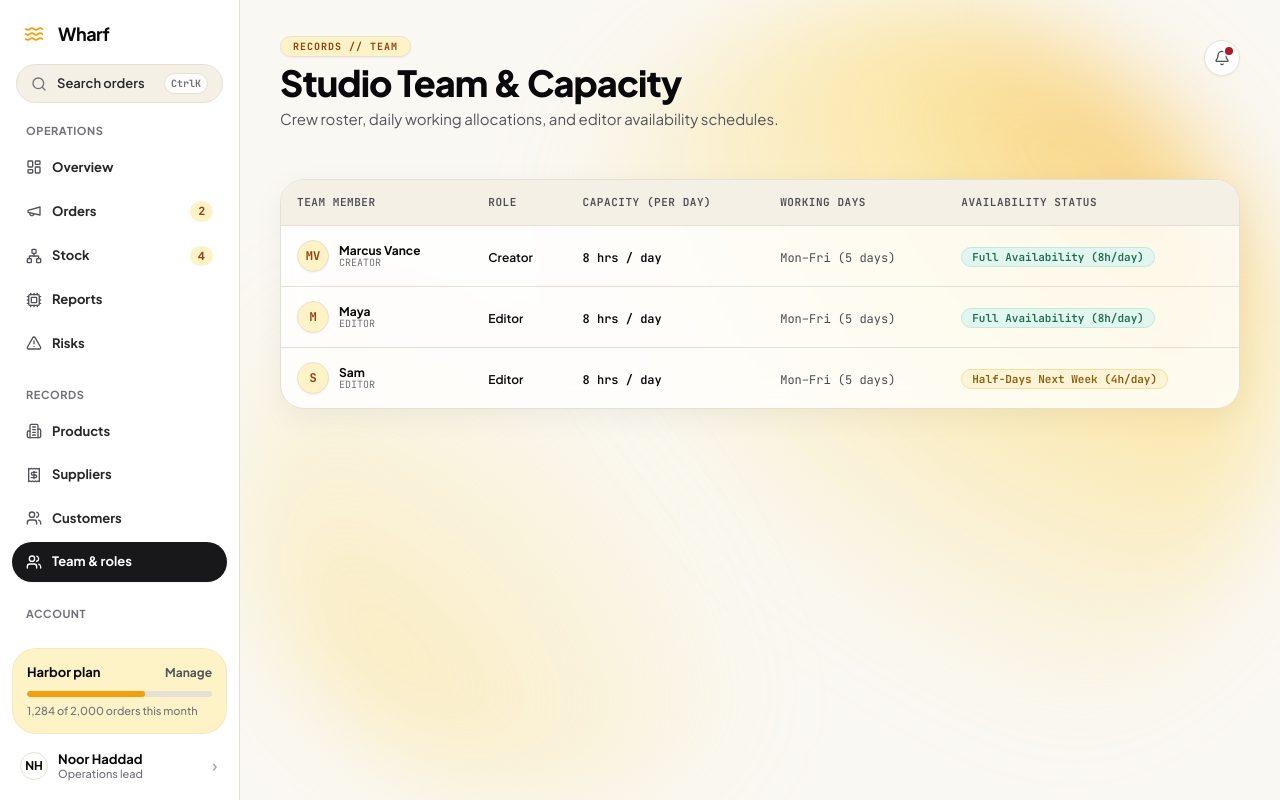
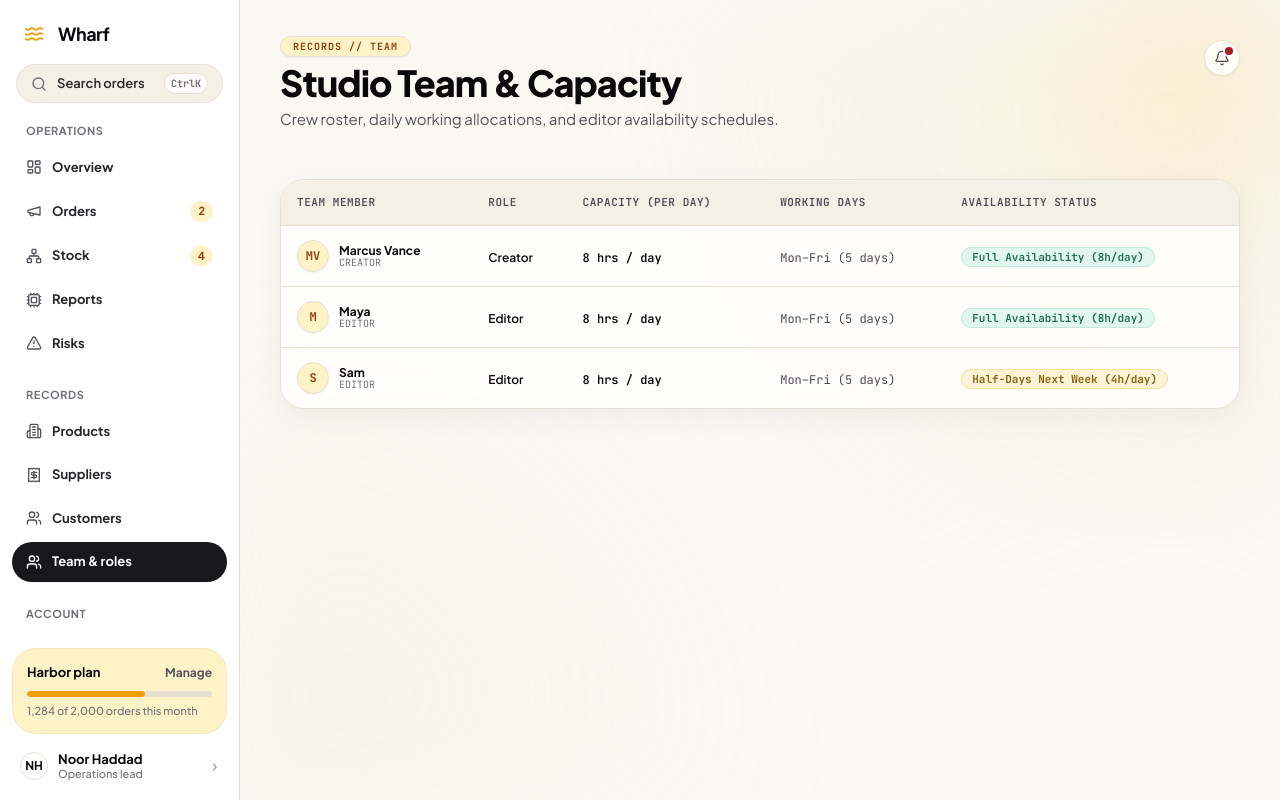
Before and after one commit to Melroy25/The-Creator, a Next.js app: page /team in a window 1280 px wide. Built offline with nearby package versions, Linux system fonts and the light colour scheme.

Commit message:
fix(theme): subtle two-corner background glow at top-right and bottom-left

```diff
--- a/app/globals.css
+++ b/app/globals.css
@@ -142,8 +142,8 @@ html[data-accent="amber"],
 html:not([data-accent]) {
   --accent: #F59E0B;
   --accent-soft: #FEF3C7;
-  --accent-glow: rgba(245, 158, 11, 0.65);
-  --accent-glow-2: rgba(252, 211, 77, 0.45);
+  --accent-glow: rgba(245, 185, 58, 0.28);
+  --accent-glow-2: rgba(251, 227, 166, 0.16);
   --accent-text: #92400E;
   --accent-contrast: #18181B;
   --focus-ring: #F59E0B;
@@ -157,8 +157,8 @@ html[data-accent="mint"],
 [data-accent="mint"] {
   --accent: #10B981;
   --accent-soft: #D1FAE5;
-  --accent-glow: rgba(52, 211, 153, 0.65);
-  --accent-glow-2: rgba(167, 243, 208, 0.45);
+  --accent-glow: rgba(52, 211, 153, 0.25);
+  --accent-glow-2: rgba(167, 243, 208, 0.14);
   --accent-text: #065F46;
   --accent-contrast: #18181B;
   --focus-ring: #10B981;
@@ -172,8 +172,8 @@ html[data-accent="pink"],
 [data-accent="pink"] {
   --accent: #EC4899;
   --accent-soft: #FCE7F3;
-  --accent-glow: rgba(244, 114, 182, 0.65);
-  --accent-glow-2: rgba(251, 207, 232, 0.45);
+  --accent-glow: rgba(244, 114, 182, 0.25);
+  --accent-glow-2: rgba(251, 207, 232, 0.14);
   --accent-text: #9D174D;
   --accent-contrast: #18181B;
   --focus-ring: #EC4899;
@@ -187,8 +187,8 @@ html[data-accent="blue"],
 [data-accent="blue"] {
   --accent: #3B82F6;
   --accent-soft: #DBEAFE;
-  --accent-glow: rgba(96, 165, 250, 0.65);
-  --accent-glow-2: rgba(191, 219, 254, 0.45);
+  --accent-glow: rgba(96, 165, 250, 0.25);
+  --accent-glow-2: rgba(191, 219, 254, 0.14);
   --accent-text: #1E40AF;
   --accent-contrast: #18181B;
   --focus-ring: #3B82F6;
@@ -268,8 +268,8 @@ html.dark[data-accent="amber"],
 html.dark:not([data-accent]) {
   --accent: #F59E0B;
   --accent-soft: rgba(245, 158, 11, 0.22);
-  --accent-glow: rgba(245, 158, 11, 0.40);
-  --accent-glow-2: rgba(251, 191, 36, 0.25);
+  --accent-glow: rgba(245, 158, 11, 0.16);
+  --accent-glow-2: rgba(251, 191, 36, 0.08);
   --accent-text: #FCD34D;
   --accent-contrast: #19191D;
   --focus-ring: #F59E0B;
@@ -282,8 +282,8 @@ html[data-theme="dark"][data-accent="mint"],
 html.dark[data-accent="mint"] {
   --accent: #34D399;
   --accent-soft: rgba(52, 211, 153, 0.22);
-  --accent-glow: rgba(52, 211, 153, 0.40);
-  --accent-glow-2: rgba(110, 231, 183, 0.25);
+  --accent-glow: rgba(52, 211, 153, 0.14);
+  --accent-glow-2: rgba(110, 231, 183, 0.07);
   --accent-text: #6EE7B7;
   --accent-contrast: #19191D;
   --focus-ring: #34D399;
@@ -296,8 +296,8 @@ html[data-theme="dark"][data-accent="pink"],
 html.dark[data-accent="pink"] {
   --accent: #F472B6;
   --accent-soft: rgba(244, 114, 182, 0.22);
-  --accent-glow: rgba(244, 114, 182, 0.40);
-  --accent-glow-2: rgba(249, 168, 212, 0.25);
+  --accent-glow: rgba(244, 114, 182, 0.14);
+  --accent-glow-2: rgba(249, 168, 212, 0.07);
   --accent-text: #F9A8D4;
   --accent-contrast: #19191D;
   --focus-ring: #F472B6;
@@ -310,8 +310,8 @@ html[data-theme="dark"][data-accent="blue"],
 html.dark[data-accent="blue"] {
   --accent: #60A5FA;
   --accent-soft: rgba(96, 165, 250, 0.22);
-  --accent-glow: rgba(96, 165, 250, 0.40);
-  --accent-glow-2: rgba(147, 197, 253, 0.25);
+  --accent-glow: rgba(96, 165, 250, 0.14);
+  --accent-glow-2: rgba(147, 197, 253, 0.07);
   --accent-text: #93C5FD;
   --accent-contrast: #19191D;
   --focus-ring: #60A5FA;
@@ -321,64 +321,44 @@ html.dark[data-accent="blue"] {
 }
 
 /* ==========================================================================
-   CORNER ACCENT GLOW SYSTEM & DRIFT ANIMATION
+   CORNER ACCENT GLOW SYSTEM (Two Corners: Top-Right & Bottom-Left)
+   Soft, atmospheric radial gradient fading from corners into clean canvas
    ========================================================================== */
 
 .glow-orb {
   position: absolute;
   pointer-events: none;
-  border-radius: 9999px;
-  filter: blur(48px);
-  -webkit-filter: blur(48px);
-  will-change: transform;
+  filter: blur(60px);
+  -webkit-filter: blur(60px);
+  transition: opacity 600ms ease;
 }
 
 .glow-orb-tr {
   top: 0;
   right: 0;
-  width: 60vw;
-  height: 60vw;
+  width: 65vw;
+  height: 65vh;
   max-width: 900px;
-  max-height: 900px;
-  background: radial-gradient(circle at 100% 0%, var(--accent-glow) 0%, var(--accent-glow-2) 35%, transparent 70%);
-  animation: glowDriftTR 20s ease-in-out infinite alternate;
-  transition: opacity 600ms ease;
+  max-height: 800px;
+  background: radial-gradient(circle at 100% 0%, var(--accent-glow) 0%, var(--accent-glow-2) 30%, transparent 68%);
 }
 
 .glow-orb-bl {
   bottom: 0;
   left: 0;
-  width: 50vw;
-  height: 50vw;
-  max-width: 750px;
-  max-height: 750px;
-  background: radial-gradient(circle at 0% 100%, var(--accent-glow-2) 0%, transparent 60%);
-  animation: glowDriftBL 20s ease-in-out infinite alternate;
-  transition: opacity 600ms ease;
+  width: 55vw;
+  height: 55vh;
+  max-width: 800px;
+  max-height: 700px;
+  background: radial-gradient(circle at 0% 100%, var(--accent-glow-2) 0%, transparent 65%);
 }
 
-/* In dark mode, scale glow opacity */
+/* In dark mode, maintain delicate atmospheric visibility */
 html[data-theme="dark"] .glow-orb-tr,
-html[data-theme="dark"] .glow-orb-bl {
-  opacity: 0.65;
-}
-
-@keyframes glowDriftTR {
-  0% {
-    transform: translate3d(0, 0, 0);
-  }
-  100% {
-    transform: translate3d(-3%, 3%, 0);
-  }
-}
-
-@keyframes glowDriftBL {
-  0% {
-    transform: translate3d(0, 0, 0);
-  }
-  100% {
-    transform: translate3d(3%, -3%, 0);
-  }
+html.dark .glow-orb-tr,
+html[data-theme="dark"] .glow-orb-bl,
+html.dark .glow-orb-bl {
+  opacity: 0.9;
 }
 
 @media (prefers-reduced-motion: reduce) {
```
